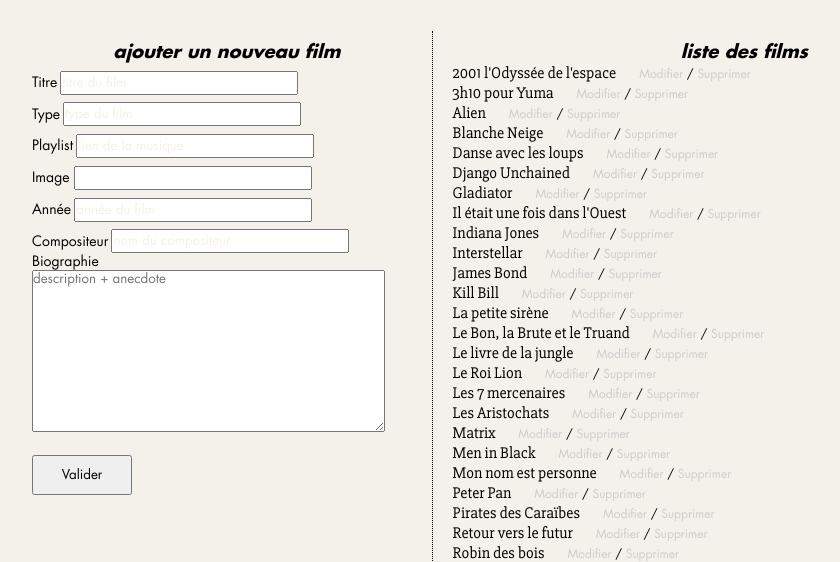
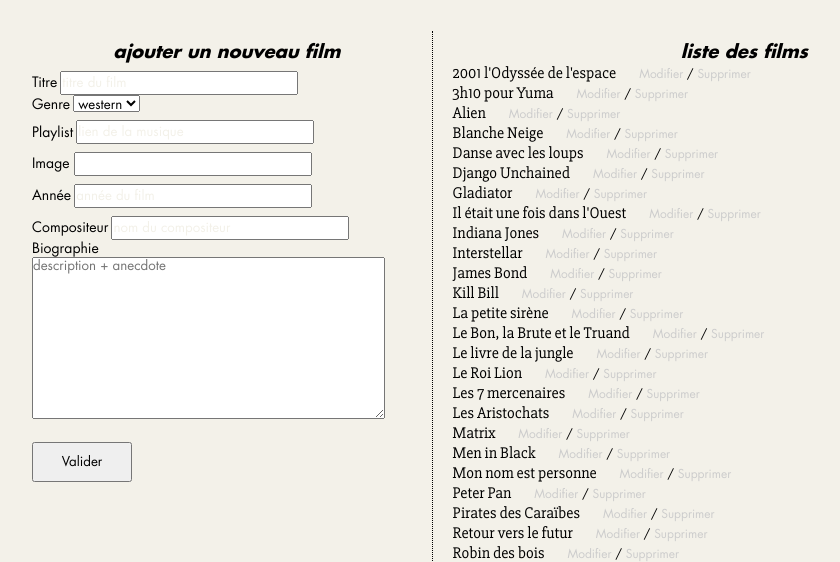
Before and after one commit to jeremiebergel/FILMUZ, a PHP site: page /backindex.php in a window 1280 px wide. Shown: the part 99-661 px from the top of the page, without its empty margins (106-946 px from the left). Run offline with PHP 8.4, Linux system fonts and the light colour scheme; data comes from the database, SQL or seed files in the repository.

Commit message:
changement liste genre

```diff
--- a/backindex.php
+++ b/backindex.php
@@ -9,9 +9,13 @@ if(isset($_GET['id'])){
 
 //requete sql recupere tous les titres de films et id associes dans la table filmuz
 //et trie par ordre alphabetique des titres de films
-$sql = "SELECT `titre`, `id` FROM `filmuz` ORDER BY `titre`";
+$sql = "SELECT `titre`, `id` FROM `filmuz` ORDER BY `titre`;";
 $stmt = $pdo->prepare($sql);
 $stmt->execute();
+
+$sql2 = "SELECT DISTINCT `type` FROM `filmuz`;";
+$stmt2 = $pdo->prepare($sql2);
+$stmt2->execute();
 ?>
 <!DOCTYPE html>
 <html lang="fr">
@@ -39,8 +43,12 @@ $stmt->execute();
                 <input type="text" name="titre" id="titre" placeholder="titre du film" required>
             </div>
             <div>
-                <label for="type">Type</label>
-                <input type="text" name="type" id="type" placeholder="type du film" required>
+                <label for="type">Genre</label>
+                <select id="type" name="type">
+                <?php while($row2 = $stmt2->fetch(PDO::FETCH_ASSOC)): ?>
+                    <option value="<?=$row2['type']?>"><?=$row2['type']?></option>
+                <?php endwhile; ?>
+                </select>
             </div>
             <div>
                 <label for="playlist">Playlist</label>
```
